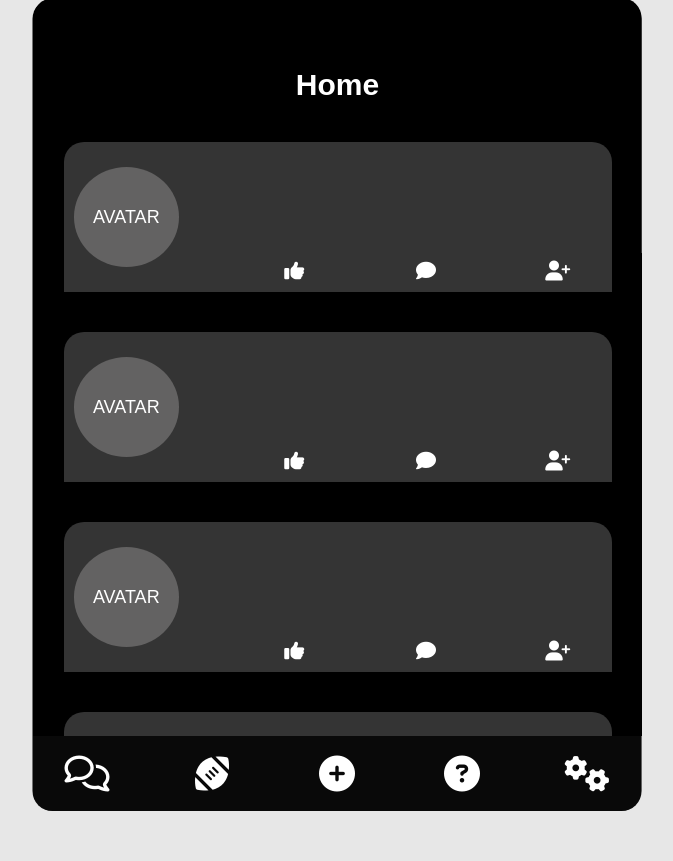
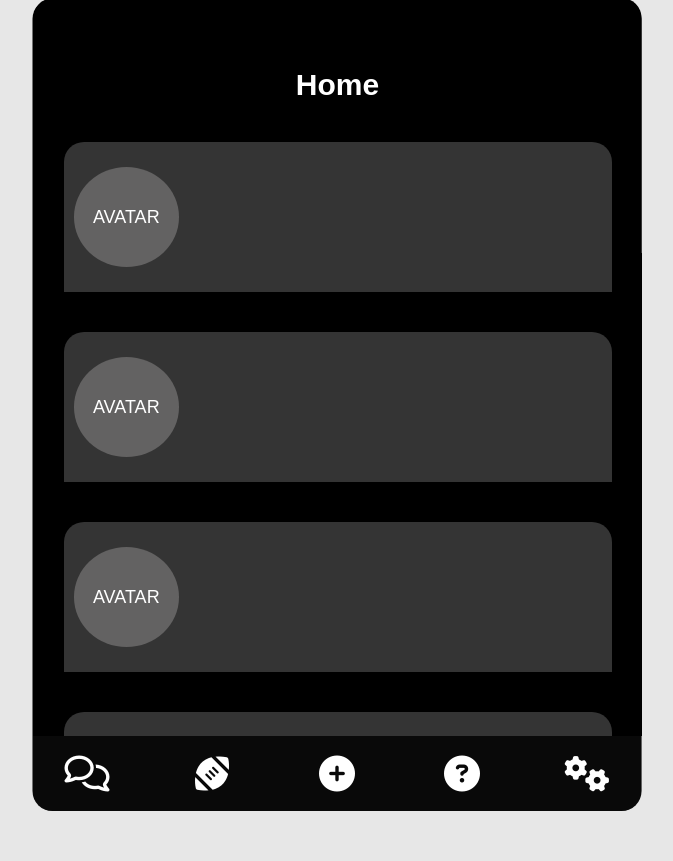
Before and after one commit to md107/moneyline, a Python web app: template templates/threads.html in a window 1280 px wide. Shown: the part 453-1314 px from the top of the page, without its empty margins (303-976 px from the left). Run offline with Jinja, Linux system fonts and the light colour scheme; the template is opened without the code that fills it, so the values that code supplies are empty; some libraries are stand-ins or nearby versions.

```diff
--- a/static/css/main.css
+++ b/static/css/main.css
@@ -498,3 +498,25 @@ ul {
     background: #39dc79;
     color: #000;
 }
+
+
+.add_bet {
+    border: none;
+    outline: none;
+    width: 50%;
+    height: 40px;
+    bottom: 0;
+    left: 25%;
+    background: #1c8adb;
+    color: #fff;
+    font-size: 18px;
+    text-align: center;
+    border-radius: 20px;
+}
+
+.add_bet:hover
+{
+    cursor: pointer;
+    background: #39dc79;
+    color: #000;
+}
--- a/templates/add_post.html
+++ b/templates/add_post.html
@@ -16,7 +16,7 @@
             <br>
             <input type="submit" value="Submit" />
             <input type="back_to_login" value="Cancel" onClick="history.back()" />
-          </form>
+        </form>
     </div>
   </body>
 
--- a/templates/games.html
+++ b/templates/games.html
@@ -12,6 +12,9 @@
             <li><a style='font-size: 20px;' href='/about'>New Orleans Saints</a></li>
             <li><a style='font-size: 20px;' href='/about'>Detroit Lions</a></li>
         </ul>
+        <button class="add_bet">
+            Add to my list
+        </button>
         <br />
         <br />
         <br />
@@ -59,4 +62,7 @@
     </div>
 </div>
 
+<script>
+
+</script>
 {%endblock%}
--- a/templates/threads.html
+++ b/templates/threads.html
@@ -11,12 +11,6 @@
         <div style='float:right;width:75%;word-wrap:break-word;font-size:20px;'>
             <h2 style='font-size:22px;margin-top:0;'>{{user1}}</h2>
             <p style='font-weight:normal;'>{{body1}}</p>
-        </div>
-        <div style='float:right;height:30px;width:75%;position:absolute;bottom:30px;right:0'>
-            <ul style='list-style-type:none;columns:3;'>
-                <li><a><span class="fa fa-thumbs-up" style="font-size:20px"></span></a></li>
-                <li><a><span class="fas fa-comment" style="font-size:20px"></span></a></li>
-                <li><a><span class="fas fa-user-plus" style="font-size:20px"></span></a></li>
         </div>
     </button>
     <div class="content">
@@ -34,12 +28,6 @@
             <h2 style='font-size:22px;margin-top:0;'>{{user2}}</h2>
             <p style='font-weight:normal;'>{{body2}}</p>
         </div>
-        <div style='float:right;height:30px;width:75%;position:absolute;bottom:30px;right:0'>
-            <ul style='list-style-type:none;columns:3;'>
-                <li><a><span class="fa fa-thumbs-up" style="font-size:20px"></span></a></li>
-                <li><a><span class="fas fa-comment" style="font-size:20px"></span></a></li>
-                <li><a><span class="fas fa-user-plus" style="font-size:20px"></span></a></li>
-        </div>
     </button>
     <div class="content">
         <div style='float:left;width:20%'></div>
@@ -55,12 +43,6 @@
         <div style='float:right;width:75%;word-wrap:break-word;font-size:20px;'>
             <h2 style='font-size:22px;margin-top:0;'>{{user3}}</h2>
             <p style='font-weight:normal;'>{{body3}}</p>
-        </div>
-        <div style='float:right;height:30px;width:75%;position:absolute;bottom:30px;right:0'>
-            <ul style='list-style-type:none;columns:3;'>
-                <li><a><span class="fa fa-thumbs-up" style="font-size:20px"></span></a></li>
-                <li><a><span class="fas fa-comment" style="font-size:20px"></span></a></li>
-                <li><a><span class="fas fa-user-plus" style="font-size:20px"></span></a></li>
         </div>
     </button>
     <div class="content">
@@ -78,12 +60,6 @@
             <h2 style='font-size:22px;margin-top:0;'>{{user4}}</h2>
             <p style='font-weight:normal;'>{{body4}}</p>
         </div>
-        <div style='float:right;height:30px;width:75%;position:absolute;bottom:30px;right:0'>
-            <ul style='list-style-type:none;columns:3;'>
-                <li><a><span class="fa fa-thumbs-up" style="font-size:20px"></span></a></li>
-                <li><a><span class="fas fa-comment" style="font-size:20px"></span></a></li>
-                <li><a><span class="fas fa-user-plus" style="font-size:20px"></span></a></li>
-        </div>
     </button>
     <div class="content">
         <div style='float:left;width:20%'></div>
@@ -100,12 +76,6 @@
             <h2 style='font-size:22px;margin-top:0;'>{{user5}}</h2>
             <p style='font-weight:normal;'>{{body5}}</p>
         </div>
-        <div style='float:right;height:30px;width:75%;position:absolute;bottom:30px;right:0'>
-            <ul style='list-style-type:none;columns:3;'>
-                <li><a><span class="fa fa-thumbs-up" style="font-size:20px"></span></a></li>
-                <li><a><span class="fas fa-comment" style="font-size:20px"></span></a></li>
-                <li><a><span class="fas fa-user-plus" style="font-size:20px"></span></a></li>
-        </div>
     </button>
     <div class="content">
         <div style='float:left;width:20%'></div>
```
Also changed, not shown: app.py (+25 -6 lines), database.sql (+12 -3 lines), templates/thread_detail.html (added, +34 -0 lines), 1 other file.
